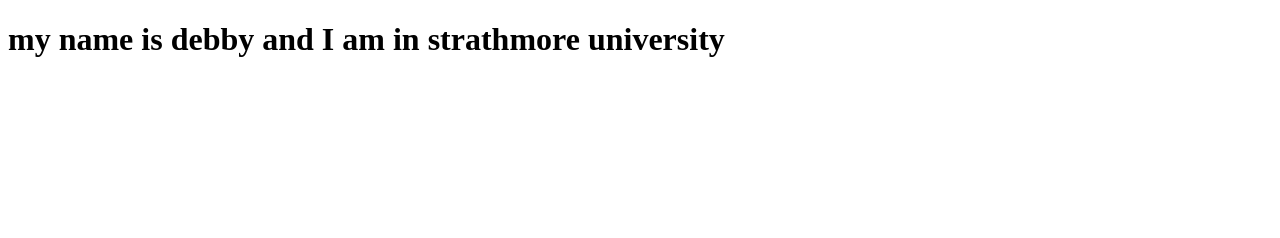
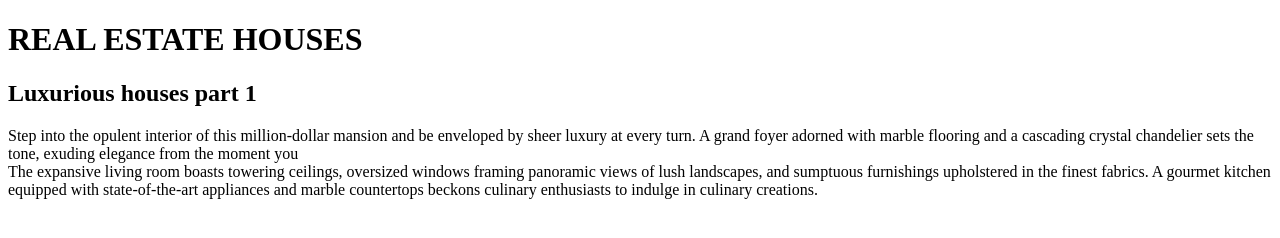
Before and after one commit to derbymuchiri/Test4, a plain HTML site: page index.html in a window 1280 px wide. Drawn offline with Linux system fonts and the light colour scheme.

Commit message:
First paragraph I have created

```diff
--- a/index.html
+++ b/index.html
@@ -6,6 +6,13 @@
     <title>Document</title>
 </head>
 <body>
-    <h1>my name is debby and I am in strathmore university</h1>
+    <h1>REAL ESTATE HOUSES </h1>
+    <h2>Luxurious houses  part 1</h2>
+    <p>Step into the opulent interior of this million-dollar mansion and be enveloped by sheer luxury
+         at every turn. A grand foyer adorned with marble flooring and a cascading crystal chandelier
+          sets the tone, exuding elegance from the moment you <br> The expansive living room boasts
+          towering ceilings, oversized windows framing panoramic views of lush landscapes, and sumptuous
+          furnishings upholstered in the finest fabrics. A gourmet kitchen equipped with state-of-the-art
+           appliances and marble countertops beckons culinary enthusiasts to indulge in culinary creations.</p>
 </body>
 </html>
```
